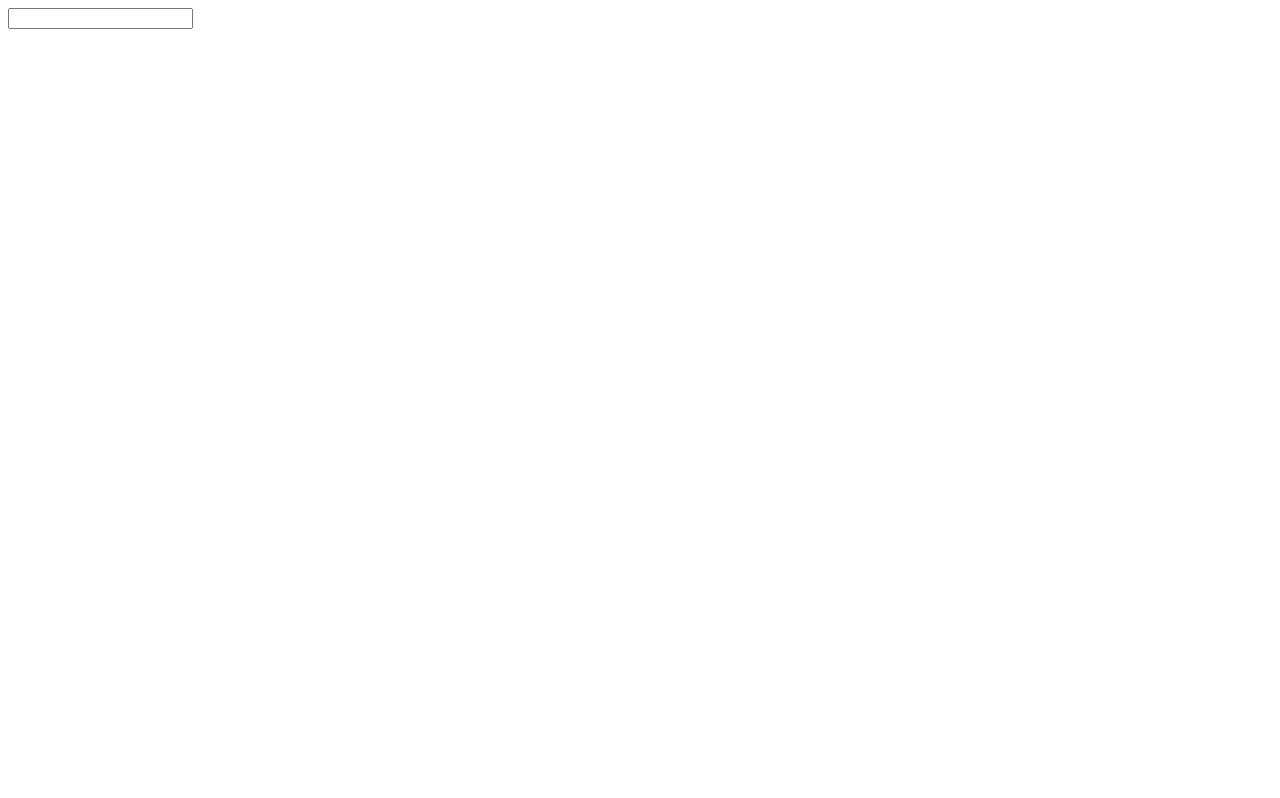
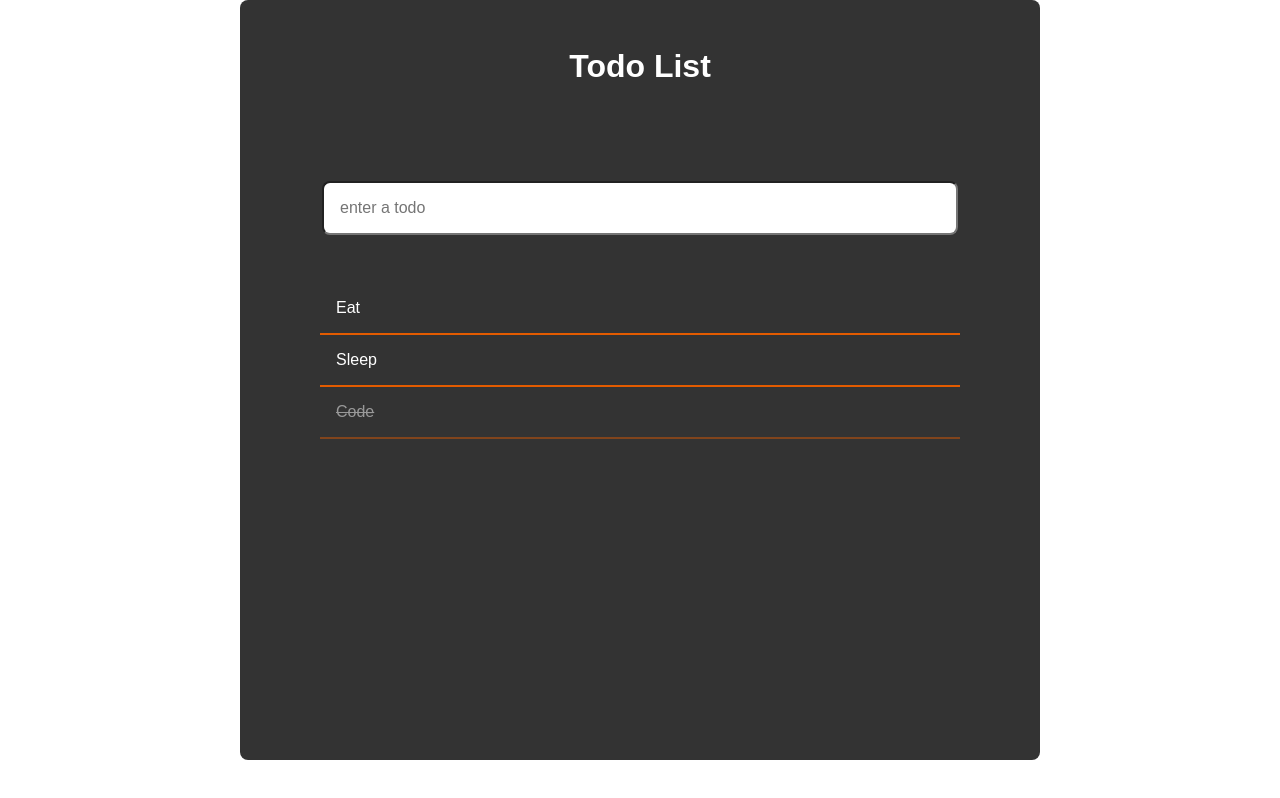
Before and after one commit to TheProgrammer01101/todoList, a plain HTML site: page index.html in a window 1280 px wide. Drawn offline with Linux system fonts and the light colour scheme.

Commit message:
it works

```diff
--- a/app.js
+++ b/app.js
@@ -0,0 +1,14 @@
+const inputElement = document.querySelector('input');
+const ulElement = document.querySelector('ul');
+
+inputElement.addEventListener('keypress', (e)=> {
+    if(e.key == 'Enter') {
+        let list = document.createElement('li');
+        list.textContent = e.target.value;
+        ulElement.appendChild(list);
+    }
+});
+
+ulElement.addEventListener('click', (e)=> {
+    e.target.classList.toggle('delete');
+})
--- a/index.html
+++ b/index.html
@@ -8,7 +8,14 @@
 </head>
 <body>
     <div class="container">
-        <input type="text">
+        <h1>Todo List</h1>
+        <input type="text" placeholder="enter a todo">
+        <ul>
+            <li>Eat</li>
+            <li>Sleep</li>
+            <li class="delete">Code</li>
+        </ul>
     </div>
+    <script src="app.js"></script>
 </body>
 </html>
--- a/style.css
+++ b/style.css
@@ -0,0 +1,46 @@
+* {
+    padding: 0;
+    margin: 0;
+}
+
+.container {
+    margin: auto;
+    max-width: 800px;
+    height: 760px;
+    background: #333;
+    color: #fff;
+    border-radius: 8px;
+    font-family: Arial, Helvetica, sans-serif;
+}
+
+.container h1 {
+    text-align: center;
+    padding: 3rem;
+}
+.container input {
+    margin: 3rem auto;
+    width: 75%;
+    padding: 1rem;
+    font-size: 1rem;
+    border-radius: 8px;
+    display: block;
+}
+.container ul {
+    width: 80%;
+    margin: 2rem auto;
+    list-style: none;
+    cursor: pointer;
+}
+.container ul li {
+    padding: 1rem;
+    border-bottom: 2px solid #e35b00;
+    -webkit-user-select: none; /* Safari */
+    -ms-user-select: none; /* IE 10 and IE 11 */
+    user-select: none;
+}
+
+.container li.delete {
+    text-decoration: line-through;
+    color: #999999;
+    border-color: #e35b0072;
+}
```
